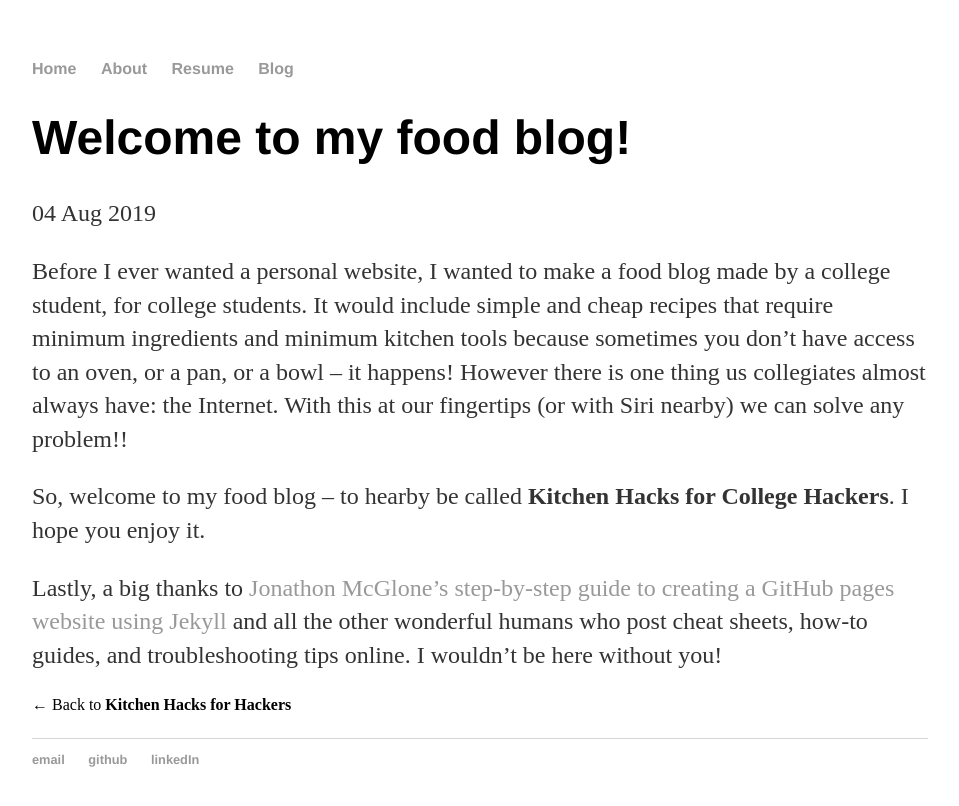
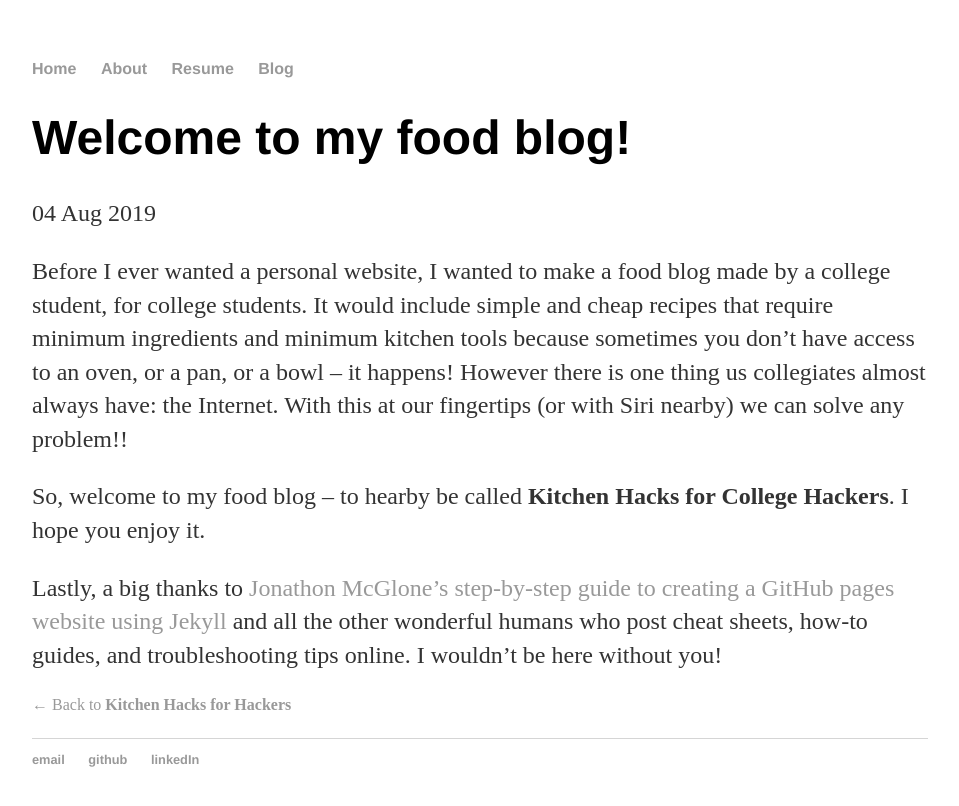
Before and after one commit to bmcgovern007/bmcgovern007.github.io, a Jekyll site: the page built from _posts/2019-08-04-brianna-mcgovern-site-launched.md, in a window 1280 px wide. Shown: the top 806 px of the page, without its empty margins (160-1119 px from the left). Built offline with Jekyll 4.4.1, drawn with Linux system fonts in a browser that asks for light colours.

Commit message:
update-link

```diff
--- a/css/main.css
+++ b/css/main.css
@@ -41,7 +41,3 @@ ul.posts {
 ul.posts li {
     list-style: none;
 }
-
-.blog {
-    color: #000000
-}
```
